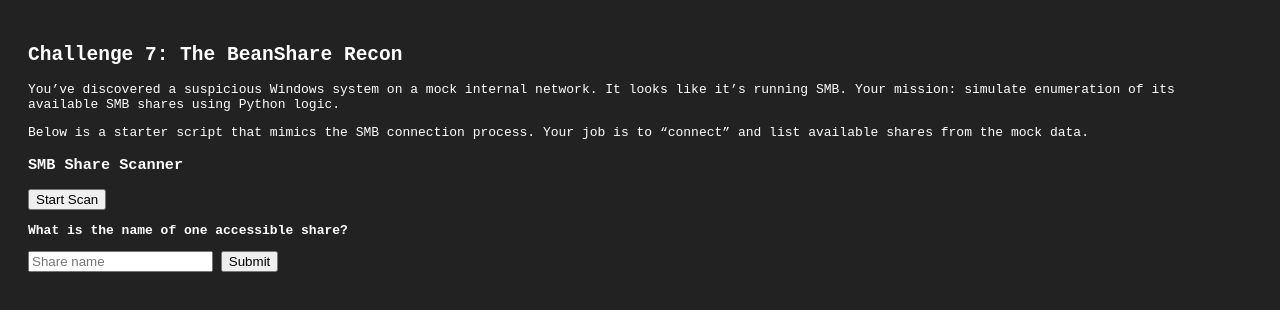
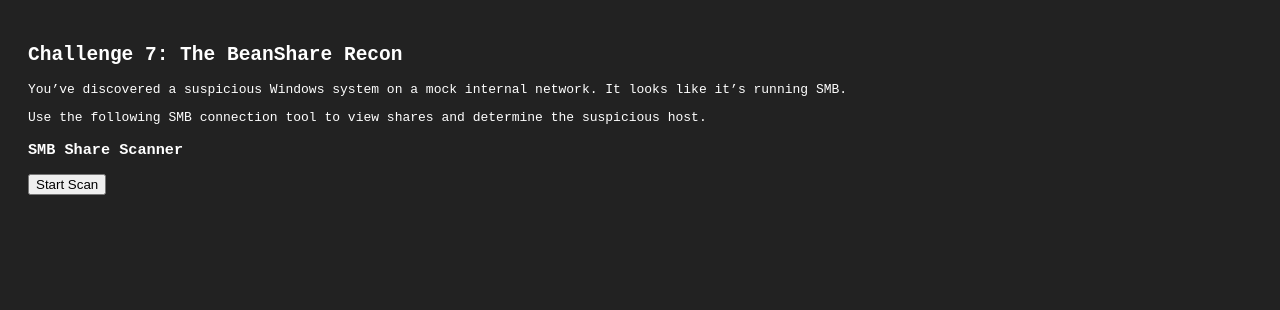
Before and after one commit to jeffkraken/hakcafe, a plain HTML site: page HAKCafe/challenges/7.html in a window 1280 px wide. Drawn offline with Linux system fonts and the light colour scheme.

Commit message:
Update 7.html

```diff
--- a/HAKCafe/challenges/7.html
+++ b/HAKCafe/challenges/7.html
@@ -5,9 +5,9 @@
 </head>
 <body style="background:#222; color:white; font-family:monospace; padding:20px;">
   <h2>Challenge 7: The BeanShare Recon</h2>
-  <p>You’ve discovered a suspicious Windows system on a mock internal network. It looks like it’s running SMB. Your mission: simulate enumeration of its available SMB shares using Python logic.</p>
+  <p>You’ve discovered a suspicious Windows system on a mock internal network. It looks like it’s running SMB. </p>
 
-  <p>Below is a starter script that mimics the SMB connection process. Your job is to “connect” and list available shares from the mock data.</p>
+  <p>Use the following SMB connection tool to view shares and determine the suspicious host.</p>
 
 <h3>SMB Share Scanner</h3>
 <button onclick="startScan()">Start Scan</button>
@@ -15,17 +15,11 @@
 <div id="scannerModal" style="display:none; background:#111; padding:20px; margin-top:20px; border:1px solid #fff;">
   <p>Scanning target system <code>192.168.1.15</code>...</p>
   <ul id="shareList" style="list-style-type:none; padding:0;"></ul>
-  <p><strong>What is the name of one accessible share?</strong></p>
+  <p><strong>What is the name of an accessible share?</strong></p>
   <input type="text" id="answer" placeholder="Share name">
   <button onclick="check()">Submit</button>
   <p id="result"></p>
 </div>
-
-  <p><strong>What is the name of one accessible share?</strong></p>
-
-  <input type="text" id="answer" placeholder="Share name">
-  <button onclick="check()">Submit</button>
-  <p id="result"></p>
 
 <script>
   function startScan() {
@@ -51,10 +45,10 @@
 
     if (accepted.includes(val)) {
       localStorage.setItem('solved-7', true);
-      document.getElementById('result').textContent = "Correct! You’ve successfully enumerated the SMB shares.";
+      document.getElementById('result').textContent = "Correct! You’ve successfully enumerated the SMB shares!";
       window.parent.postMessage({type: 'challengeSolved', id:7}, '*');
     } else {
-      document.getElementById('result').textContent = "Incorrect or share not found. Try scanning again.";
+      document.getElementById('result').textContent = "Try scanning again.";
     }
   }
 </script>
```
